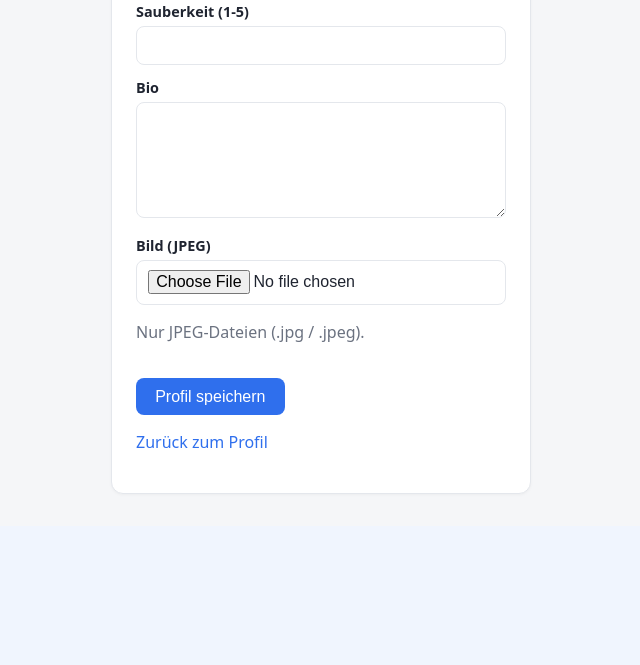
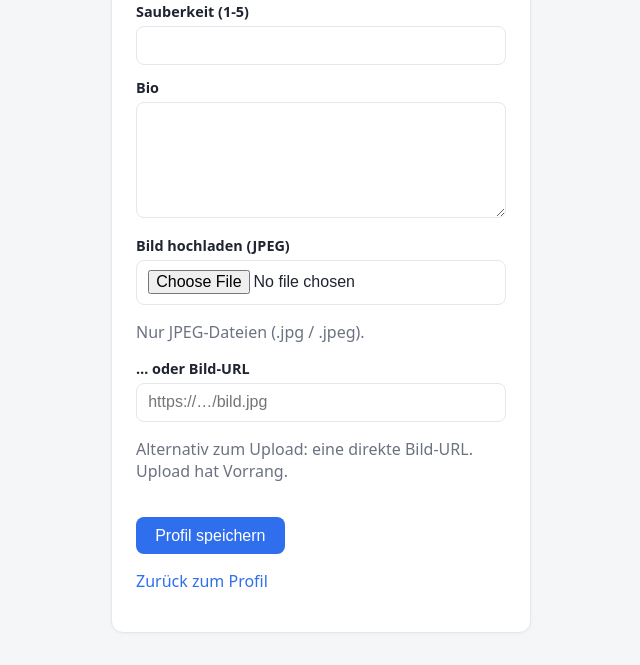
Before and after one commit to Skormer/WebDev-Project, a Flask app: page /profile/edit in a window 1280 px wide. Shown: the part 897-1562 px from the top of the page, without its empty margins (319-959 px from the left). Before the commit the page ends 1391 px from the top, so only its background shows below. Run offline with Flask 3, Linux system fonts and the light colour scheme; the visitor is signed in with stand-in values (Sample User, id 1); data that the repository does not hold is empty; some libraries are stand-ins or nearby versions.

Commit message:
Photos: allow file upload OR a direct image URL (listings + profile)
- forms: add optional URL-validated photo_url (ListingForm) / foto_url (ProfileEditForm).
- routes: precedence = uploaded file (→ storage) > pasted URL > keep existing.
- templates: "… or image URL" field; profile shows current image.
- Seed data stays on Unsplash URLs; uploads still go to Supabase Storage.
- README + changelog (Schritt 27).

Verified: listing with pasted URL stores it; invalid URL rejected (existing kept);
upload takes precedence.

Co-Authored-By: Claude Opus 4.8 (1M context) <noreply@anthropic.com>

```diff
--- a/app/forms.py
+++ b/app/forms.py
@@ -1,7 +1,7 @@
 from flask_wtf.file import FileAllowed, FileField
 from flask_wtf import FlaskForm
 from wtforms import BooleanField, DateField, DateTimeLocalField, IntegerField, PasswordField, SelectField, StringField, SubmitField, TextAreaField
-from wtforms.validators import DataRequired, Email, EqualTo, Length, NumberRange, Optional
+from wtforms.validators import DataRequired, Email, EqualTo, Length, NumberRange, Optional, URL
 
 
 class LoginForm(FlaskForm):
@@ -37,7 +37,8 @@ class ProfileEditForm(FlaskForm):
     haustiere = BooleanField("Haustiere")
     sauberkeit = IntegerField("Sauberkeit (1-5)")
     bio = TextAreaField("Bio")
-    foto = FileField("Bild (JPEG)", validators=[FileAllowed(["jpg", "jpeg"], "Nur JPEG-Bilder erlaubt.")])
+    foto = FileField("Bild hochladen (JPEG)", validators=[FileAllowed(["jpg", "jpeg"], "Nur JPEG-Bilder erlaubt.")])
+    foto_url = StringField("… oder Bild-URL", validators=[Optional(), URL(message="Bitte eine gültige URL angeben."), Length(max=500)])
     submit = SubmitField("Profil speichern")
 
 
@@ -58,7 +59,8 @@ class ListingForm(FlaskForm):
     pets_allowed = BooleanField("Haustiere erlaubt")
     smoking_allowed = BooleanField("Rauchen erlaubt")
     flatmates = IntegerField("Anzahl Mitbewohner", validators=[Optional(), NumberRange(min=0, max=20)])
-    foto = FileField("Bild (JPEG)", validators=[FileAllowed(["jpg", "jpeg"], "Nur JPEG-Bilder erlaubt.")])
+    foto = FileField("Bild hochladen (JPEG)", validators=[FileAllowed(["jpg", "jpeg"], "Nur JPEG-Bilder erlaubt.")])
+    photo_url = StringField("… oder Bild-URL", validators=[Optional(), URL(message="Bitte eine gültige URL angeben."), Length(max=500)])
     submit = SubmitField("Inserat speichern")
 
 
--- a/app/routes/profile.py
+++ b/app/routes/profile.py
@@ -40,6 +40,8 @@ def edit():
                 filename = f"{filename_stem}{extension.lower()}"
                 uploaded_file.save(os.path.join(UPLOAD_FOLDER, filename))
                 current_user.foto_url = url_for("static", filename=f"uploads/{filename}")
+        elif form.foto_url.data:
+            current_user.foto_url = form.foto_url.data.strip()
 
         current_user.name = form.name.data.strip()
         current_user.rolle = form.rolle.data
--- a/app/templates/listings/form.html
+++ b/app/templates/listings/form.html
@@ -59,6 +59,11 @@
     {% for e in form.foto.errors %}<span class="field-error">{{ e }}</span>{% endfor %}
     <p class="muted">Nur JPEG-Dateien (.jpg / .jpeg).{% if listing %} Leer lassen, um das aktuelle Bild zu behalten.{% endif %}</p>
 
+    <label>{{ form.photo_url.label }}</label>
+    {{ form.photo_url(class="input", placeholder="https://…/bild.jpg") }}
+    {% for e in form.photo_url.errors %}<span class="field-error">{{ e }}</span>{% endfor %}
+    <p class="muted">Alternativ zum Upload: eine direkte Bild-URL (z.B. Unsplash). Upload hat Vorrang.</p>
+
     <div class="checkbox-group">
       <label>{{ form.furnished() }} {{ form.furnished.label.text }}</label>
       <label>{{ form.pets_allowed() }} {{ form.pets_allowed.label.text }}</label>
--- a/app/templates/profile/edit.html
+++ b/app/templates/profile/edit.html
@@ -44,9 +44,18 @@
     <label>{{ form.bio.label }}</label>
     {{ form.bio(class="input", rows="5") }}
 
+    {% if user.foto_url %}
+      <img class="avatar" src="{{ user.foto_url }}" alt="Aktuelles Bild">
+    {% endif %}
     <label>{{ form.foto.label }}</label>
     {{ form.foto(class="input", accept="image/jpeg") }}
+    {% for e in form.foto.errors %}<span class="field-error">{{ e }}</span>{% endfor %}
     <p class="muted">Nur JPEG-Dateien (.jpg / .jpeg).</p>
+
+    <label>{{ form.foto_url.label }}</label>
+    {{ form.foto_url(class="input", placeholder="https://…/bild.jpg") }}
+    {% for e in form.foto_url.errors %}<span class="field-error">{{ e }}</span>{% endfor %}
+    <p class="muted">Alternativ zum Upload: eine direkte Bild-URL. Upload hat Vorrang.</p>
 
     {{ form.submit(class="btn btn-primary") }}
   </form>
```
Also changed, not shown: app/routes/listings.py (+7 -1 lines), README.md, changelog.md.
